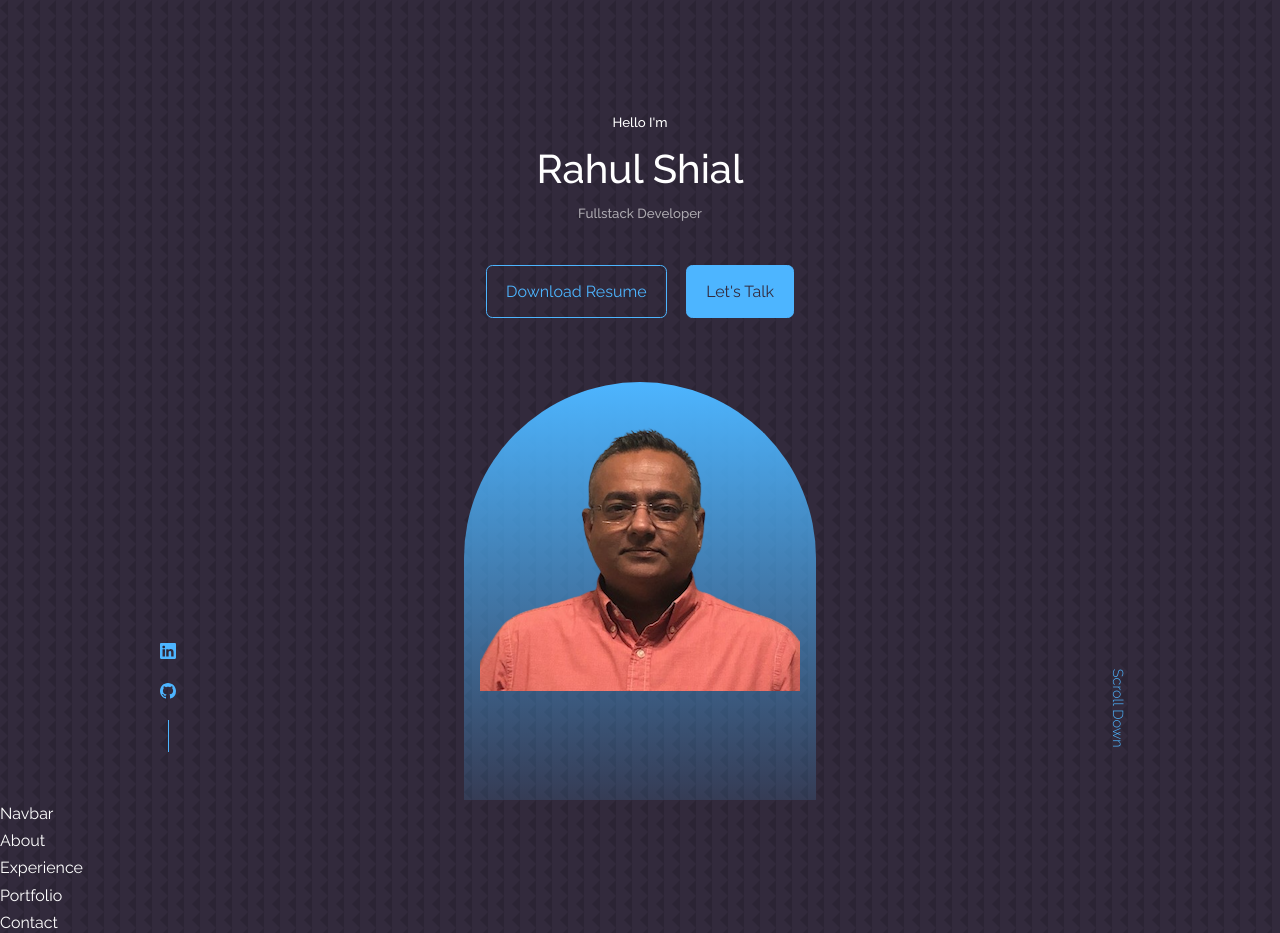
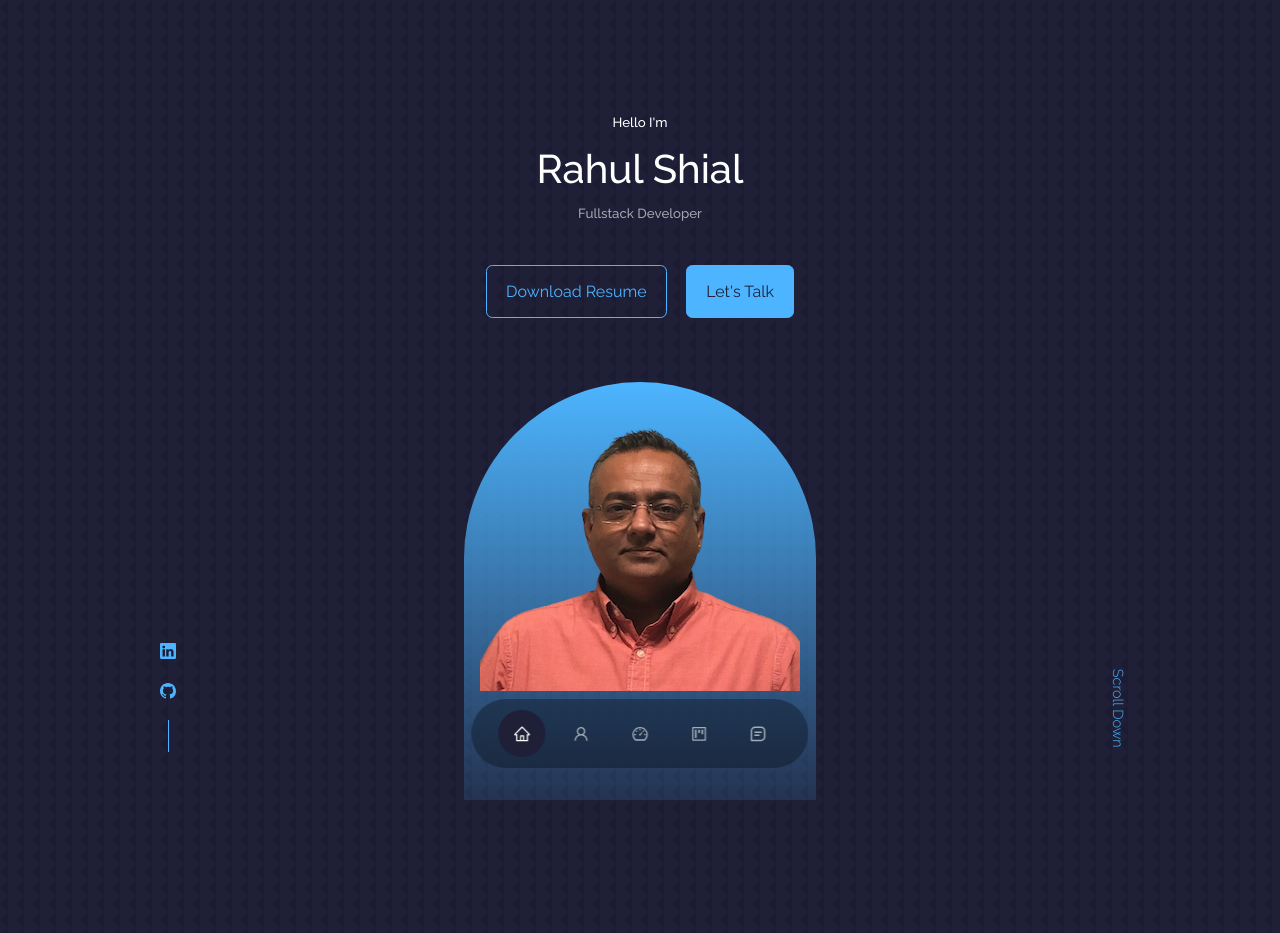
Before and after one commit to rahulshial/portfolio-vite, a React (Vite) app: page / in a window 1280 px wide. Shown: the top 933 px of the page. Built offline with nearby package versions, Linux system fonts and the light colour scheme.

Commit message:
Floating Nav

```diff
--- a/src/components/About/About.tsx
+++ b/src/components/About/About.tsx
@@ -3,7 +3,7 @@
 
 const About = () => {
   return (
-    <div>About</div>
+    <section id='about'>About</section >
   );
 };
 
--- a/src/components/Contact/Contact.tsx
+++ b/src/components/Contact/Contact.tsx
@@ -3,7 +3,7 @@
 
 const Contact = () => {
   return (
-    <div>Contact</div>
+    <section id='contact'>Contact</section>
   );
 };
 
--- a/src/components/Experience/Experience.tsx
+++ b/src/components/Experience/Experience.tsx
@@ -3,7 +3,7 @@
 
 const Experience = () => {
   return (
-    <div>Experience</div>
+    <section id='experience'>Experience</section>
   );
 };
 
--- a/src/components/Navbar/Navbar.css
+++ b/src/components/Navbar/Navbar.css
@@ -1,19 +1,33 @@
-/* import styled from 'styled-components';
-import { Link } from 'react-router-dom';
-export const NavbarContainer = styled.nav`
-  background-color: #04AA6D;
-  color: white;
+nav {
+  background: rgba(0, 0, 0, 0.3);
+  width: max-content;
+  display: block;
+  padding: 0.7rem 1.7rem;
+  z-index: 2;
+  position: fixed;
+  left: 50%;
+  transform: translateX(-50%);
+  bottom: 2rem;
   display: flex;
-  justify-content: flex-End;
-  gap: 2rem;
-  padding: 0 1rem;
-  height: 50px;
-  align-items: center;
-  font-size: 20px;
-`;
+  gap: 0.8rem;
+  border-radius: 3rem;
+  backdrop-filter: blur(15px);
+}
 
-export const LinkItem = styled(Link)`
- &:hover {background-color: #777;}
- text-decoration: none;
- color: white;
-`; */
+nav a {
+  background: transparent;
+  padding: 0.9rem;
+  border-radius: 50%;
+  display: flex;
+  color: var(--color-light);
+  font-size: 1.1rem;
+}
+
+nav a:hover {
+  background: rgba(0, 0, 0, 0.3);
+}
+
+nav a.active {
+  background: var(--color-bg);
+  color: var(--color-white);
+}
--- a/src/components/Navbar/Navbar.tsx
+++ b/src/components/Navbar/Navbar.tsx
@@ -1,9 +1,44 @@
-import React from 'react';
+import React, { useState } from 'react';
 import './Navbar.css';
+import { AiOutlineHome, AiOutlineUser, AiOutlineDashboard, AiOutlineProject } from 'react-icons/ai';
+import { BiMessageSquareDetail } from 'react-icons/bi';
 
 const Navbar = () => {
+
+  const [activeNav, setActiveNav] = useState('#');
   return (
-    <div>Navbar</div>
+    <nav>
+      <a href='#'
+        onClick={() => setActiveNav('#')}
+        className={activeNav === '#' ? 'active' : ''}
+      >
+        <AiOutlineHome />
+      </a>
+      <a href='#about'
+        onClick={() => setActiveNav('#about')}
+        className={activeNav === '#about' ? 'active' : ''}
+      >
+        <AiOutlineUser />
+      </a>
+      <a href='#experience'
+        onClick={() => setActiveNav('#experience')}
+        className={activeNav === '#experience' ? 'active' : ''}
+      >
+        <AiOutlineDashboard />
+      </a>
+      <a href='#portfolio'
+        onClick={() => setActiveNav('#portfolio')}
+        className={activeNav === '#portfolio' ? 'active' : ''}
+      >
+        <AiOutlineProject />
+      </a>
+      <a href='#contact'
+        onClick={() => setActiveNav('#contact')}
+        className={activeNav === '#contact' ? 'active' : ''}
+      >
+        <BiMessageSquareDetail />
+      </a>
+    </nav>
   );
 };
 
--- a/src/components/Portfolio/Portfolio.styles.ts
+++ /dev/null
@@ -1 +0,0 @@
-import styled from 'styled-components';
--- a/src/components/Portfolio/Portfolio.tsx
+++ b/src/components/Portfolio/Portfolio.tsx
@@ -1,9 +1,9 @@
 import React from 'react';
-import * as Styled from './Portfolio.styles';
+import './Portfolio.css';
 
 const Portfolio = () => {
   return (
-    <div>Portfolio</div>
+    <section id='portfolio'>Portfolio</section>
   );
 };
 
--- a/src/main.css
+++ b/src/main.css
@@ -11,7 +11,7 @@
 }
 
 :root {
-  --color-bg: #322A3C;
+  --color-bg: #1f1f38;
   --color-bg-variant: #2c2c6c;
   /* --color-bg: #ffc53d;
   --color-bg-variant: #faad14; */
@@ -61,8 +61,9 @@
   font-size: 2.5rem;
 }
 
-sectino {
+section {
    margin-top: 8rem;
+   height: 100vh;;
 }
 
 section > h2, section > h5 {
```
Also changed, not shown: src/components/Portfolio/Portfolio.css (added).
